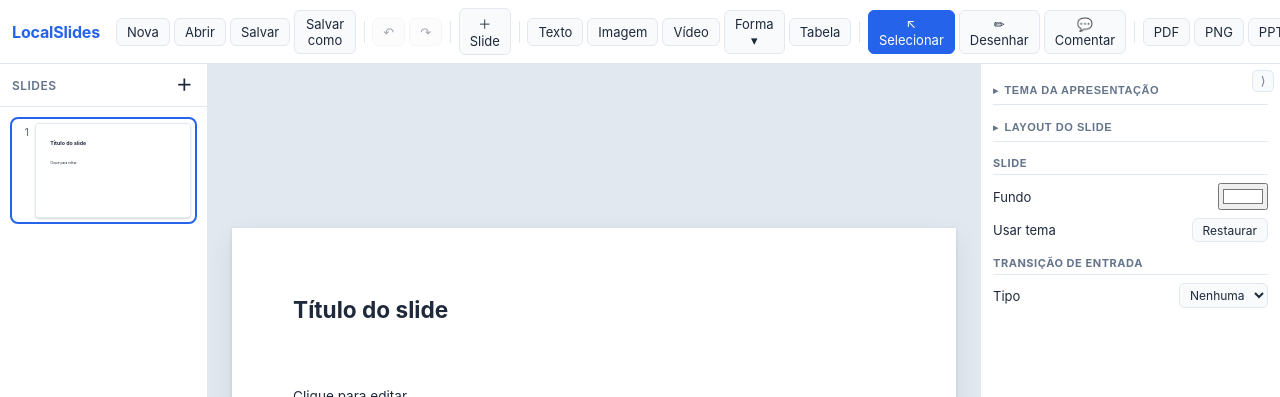
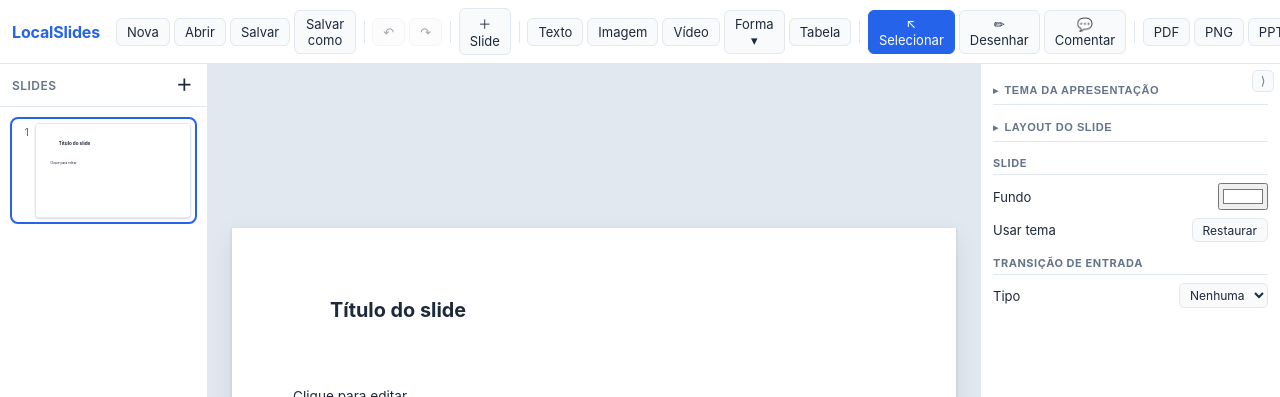
Before and after one commit to Anon5T4R/LocalSlides, a React (Vite) app: page / in a window 1280 px wide. Shown: the top 397 px of the page. Built offline with nearby package versions, Linux system fonts and the light colour scheme.

Commit message:
Auto-ajuste de texto: encolhe p/ caber na caixa (shrink-on-overflow), toggle no inspector

```diff
--- a/src/model/deck.ts
+++ b/src/model/deck.ts
@@ -95,6 +95,8 @@ export interface TextBox extends Base {
   vAlign?: "top" | "middle" | "bottom";
   /** placeholder kind, when this box came from a layout (drives AI fill & theme). */
   placeholder?: "title" | "body";
+  /** Shrink the text to never overflow the box. Undefined = on (only shrinks on overflow). */
+  autoFit?: boolean;
 }
 
 /** Crop rectangle as fractions (0..1) of the natural image. Undefined = full. */
--- a/src/panels/Inspector.tsx
+++ b/src/panels/Inspector.tsx
@@ -199,6 +199,7 @@ function ElementInspector({ el }: { el: Element }) {
 
       {/* Per-type options */}
       {el.type === "text" && (
+        <>
           <Row label="Alinhar vert.">
             <select
               value={el.vAlign ?? "top"}
@@ -211,6 +212,14 @@ function ElementInspector({ el }: { el: Element }) {
               <option value="bottom">Base</option>
             </select>
           </Row>
+          <Row label="Ajustar à caixa">
+            <input
+              type="checkbox"
+              checked={el.autoFit !== false}
+              onChange={(e) => set((x) => x.type === "text" && (x.autoFit = e.target.checked))}
+            />
+          </Row>
+        </>
       )}
 
       {(el.type === "image" || el.type === "video") && (
--- /dev/null
+++ b/src/render/AutoFitText.tsx
@@ -0,0 +1,79 @@
+// Shrink-to-fit text: when the content would overflow the box, scale it down so
+// it always fits (like PowerPoint's "shrink text on overflow"). It only ever
+// shrinks — text that already fits is untouched (scale 1). A ResizeObserver
+// re-measures on box resize; scrollHeight is the unscaled layout height, so the
+// applied transform never feeds back into the measurement.
+
+import { useLayoutEffect, useRef, useState, type CSSProperties, type ReactNode } from "react";
+
+const PAD_X = 12;
+const PAD_Y = 8;
+
+export function AutoFitText({
+  vAlign = "top",
+  enabled = true,
+  contentKey,
+  children,
+}: {
+  vAlign?: "top" | "middle" | "bottom";
+  enabled?: boolean;
+  /** Changes whenever the text/styles change, to force a re-measure. */
+  contentKey?: string;
+  children: ReactNode;
+}) {
+  const padRef = useRef<HTMLDivElement>(null);
+  const innerRef = useRef<HTMLDivElement>(null);
+  const [scale, setScale] = useState(1);
+
+  useLayoutEffect(() => {
+    if (!enabled) {
+      setScale(1);
+      return;
+    }
+    const pad = padRef.current;
+    const inner = innerRef.current;
+    if (!pad || !inner) return;
+    const measure = () => {
+      const availH = pad.clientHeight - PAD_Y * 2;
+      const availW = pad.clientWidth - PAD_X * 2;
+      const h = inner.scrollHeight; // unscaled layout height
+      const w = inner.scrollWidth;
+      if (h <= 0 || availH <= 0) return;
+      const k = Math.min(1, availH / h, availW > 0 && w > 0 ? availW / w : 1);
+      setScale(k > 0.05 ? k : 0.05);
+    };
+    measure();
+    const ro = new ResizeObserver(measure);
+    ro.observe(pad);
+    return () => ro.disconnect();
+  }, [enabled, contentKey]);
+
+  const justify = vAlign === "middle" ? "center" : vAlign === "bottom" ? "flex-end" : "flex-start";
+  const origin = vAlign === "middle" ? "center center" : vAlign === "bottom" ? "center bottom" : "center top";
+
+  const padStyle: CSSProperties = {
+    position: "absolute",
+    inset: 0,
+    padding: `${PAD_Y}px ${PAD_X}px`,
+    boxSizing: "border-box",
+    display: "flex",
+    flexDirection: "column",
+    justifyContent: justify,
+    overflow: "hidden",
+  };
+
+  return (
+    <div ref={padRef} style={padStyle}>
+      <div
+        ref={innerRef}
+        style={{
+          width: "100%",
+          transform: scale !== 1 ? `scale(${scale})` : undefined,
+          transformOrigin: origin,
+        }}
+      >
+        {children}
+      </div>
+    </div>
+  );
+}
--- a/src/render/ElementView.tsx
+++ b/src/render/ElementView.tsx
@@ -5,6 +5,7 @@
 import type { CSSProperties, ReactNode } from "react";
 import type { Element, Geom, InkEl, ShapeEl, Stroke, TableEl, Theme } from "../model/deck";
 import { RenderPM } from "./renderPM";
+import { AutoFitText } from "./AutoFitText";
 import {
   StrokeDefs,
   dashArrayFor,
@@ -337,18 +338,11 @@ export function ElementView({
 
   const body: ReactNode = (() => {
   if (el.type === "text") {
-    const justify =
-      el.vAlign === "middle" ? "center" : el.vAlign === "bottom" ? "flex-end" : "flex-start";
     const isTitle = el.placeholder === "title";
     return (
       <div
         style={{
           ...base,
-          display: "flex",
-          flexDirection: "column",
-          justifyContent: justify,
-          padding: "8px 12px",
-          boxSizing: "border-box",
           overflow: "hidden",
           fontFamily: isTitle ? theme.fonts.heading : theme.fonts.body,
           fontSize: isTitle ? 40 : 24,
@@ -357,7 +351,13 @@ export function ElementView({
           color: theme.colors.text,
         }}
       >
-        <RenderPM doc={el.content} />
+        <AutoFitText
+          vAlign={el.vAlign ?? "top"}
+          enabled={el.autoFit !== false}
+          contentKey={JSON.stringify(el.content)}
+        >
+          <RenderPM doc={el.content} />
+        </AutoFitText>
       </div>
     );
   }
```
Lines whose indentation alone changed are shown as unchanged.
